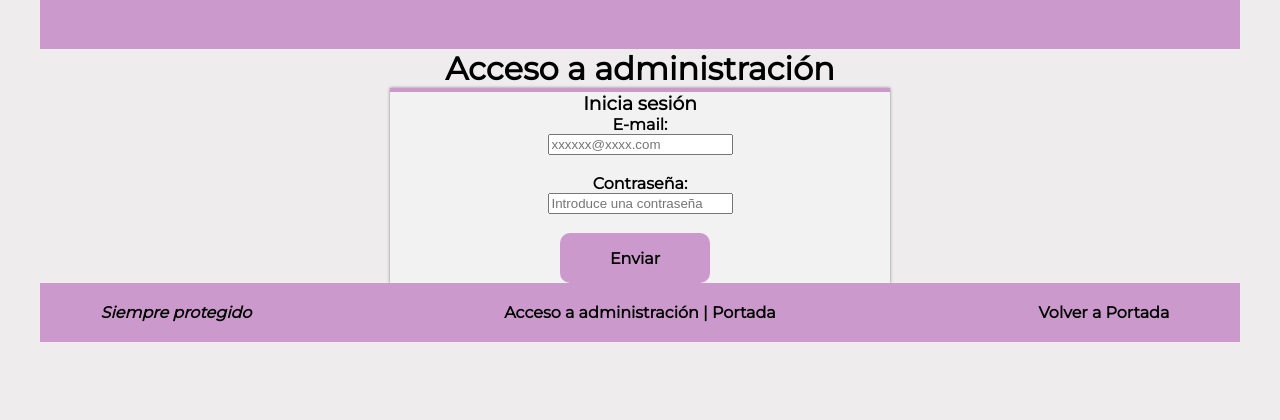
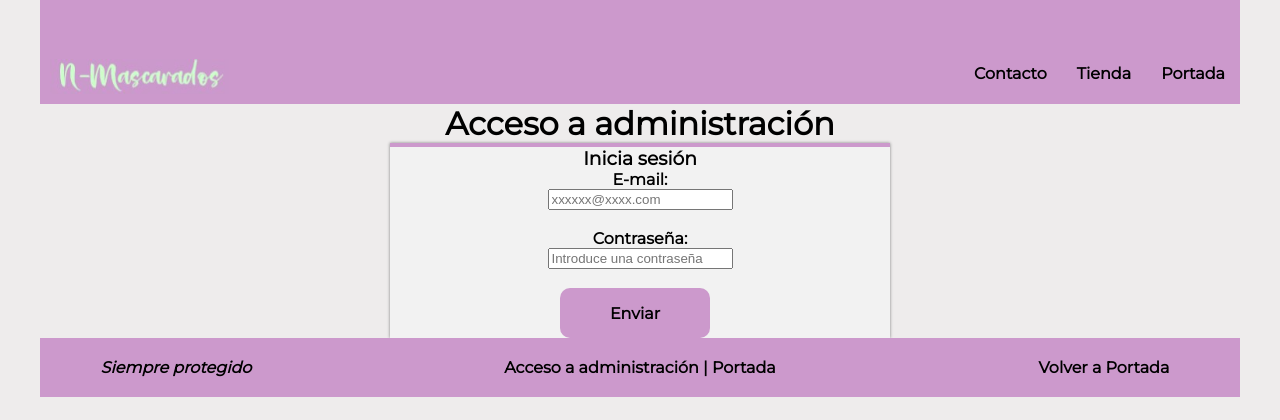
Before and after one commit to Gorkeles/tfg, a PHP site: page /admin.login.php in a window 1280 px wide. Shown: the top 420 px of the page. Run offline with PHP 8.4, Linux system fonts and the light colour scheme.

Commit message:
Cambios en admin login

```diff
--- a/admin.login.view.php
+++ b/admin.login.view.php
@@ -26,6 +26,21 @@
 <br>
 </div>
 </nav>
+
+ <!-- Barra de navegación con los enlaces a distintas páginas de la web -->
+ <nav>
+        <img src="img/logo.jpg" alt="logo" class="logo">
+        <div class="nav-item" href="index.php" target="_blank">
+            <a href="index.php" style="text-decoration:none">Portada</a>
+        </div>
+        <div class="nav-item">
+            <a href="tienda.view.php" style="text-decoration:none">Tienda</a>
+        </div>
+        <div class="nav-item">
+            <a href="contacto.view.php" style="text-decoration:none">Contacto</a>
+        </div>
+
+    </nav>
 
 	<div class="wrapper">
 		<H1> Acceso a administración </H1> <!-- Titulo de la web -->
```
